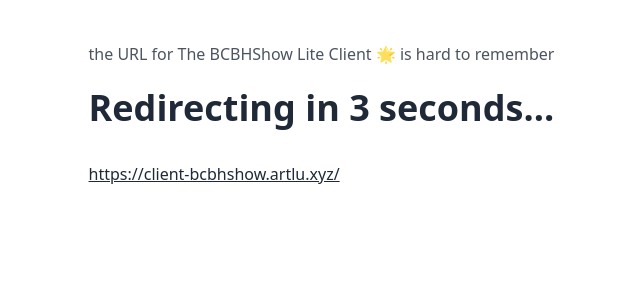
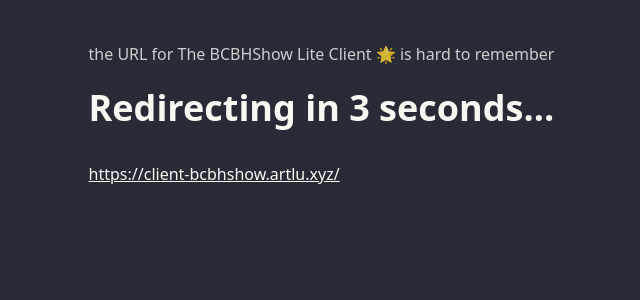
Before and after one commit to artlu99/y0bcaster-artlu-xyz, a Preact app: page / in a window 1280 px wide. Shown: the top 300 px of the page, without its empty margins (294-934 px from the left). Built offline with nearby package versions, Linux system fonts and the light colour scheme.

Commit message:
static theme

```diff
--- a/index.html
+++ b/index.html
@@ -1,5 +1,5 @@
 <!DOCTYPE html>
-<html lang="en">
+<html lang="en" data-theme="dracula">
   <head>
     <meta charset="utf-8" />
     <meta name="viewport" content="width=device-width, initial-scale=1" />
--- a/tailwind.config.js
+++ b/tailwind.config.js
@@ -2,4 +2,7 @@
 module.exports = {
   content: ['./index.html', './src/**/!(tailwind).{ts,tsx}'],
   plugins: [require('@tailwindcss/typography'), require('daisyui')],
+  daisyui: {
+    themes: ["light", "dark", "dracula"],
+  },
 }
```
